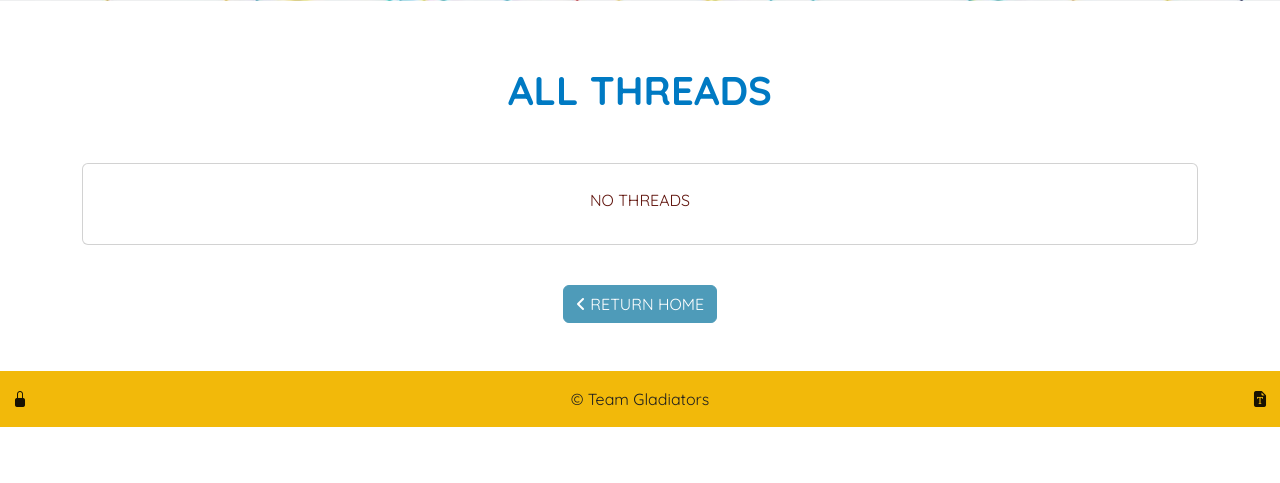
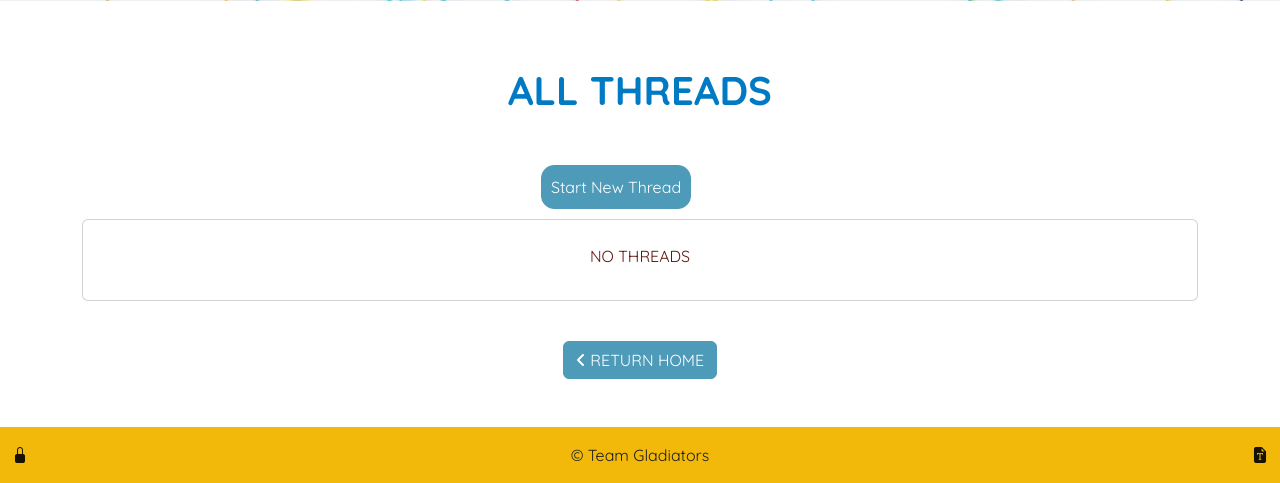
Before and after one commit to andrewdempsey2018/Found-In-Translation, a Flask app: page /get_all_threads in a window 1280 px wide. Shown: the part 423-906 px from the top of the page. Before the commit the page ends 850 px from the top, so only its background shows below. Run offline with Flask 2, Linux system fonts and the light colour scheme; the visitor is signed in with stand-in values (Sample User, id 1); data that the repository does not hold is empty; some libraries are stand-ins or nearby versions.

Commit message:
Add(allthreads.html): Start new thread modal

```diff
--- a/templates/allthreads.html
+++ b/templates/allthreads.html
@@ -14,8 +14,46 @@
 
 <section>
     <h3 class="text-center header-content">ALL THREADS</h3>
+        <div class="col-sm id-thread reply-button w-100">
+            <div class="replybutton">
+                <!-- Button trigger modal -->
+                <button type="button" class="button reply" data-bs-toggle="modal" data-bs-target="#NewThreadModal">
+                    Start New Thread
+                </button>
+            </div>
+        </div>
+
+        <!-- Reply Modal Start -->
+        <div class="modal fade" id="NewThreadModal" tabindex="-1" aria-labelledby="NewThreadModalLabel" aria-hidden="true">
+            <div class="modal-dialog">
+                <div class="modal-content">
+                    <div class="modal-header">
+                        <h5 class="modal-title" id="NewThreadModalLabel">START NEW THREAD</h5>
+                        <button type="button" class="btn-close" data-bs-dismiss="modal" aria-label="Close"></button>
+                    </div>
+                    <div class="modal-body text-center">
+                        <form action="{{ url_for('add_thread_to_db') }}" method="POST">
+                            <input type="hidden" name="author" value="{{user.username}}">
+                            <label>Thread Subject</label>
+                            <input class="form-control" type="text" name="subject" placeholder="subject">
+                            <br>
+                            <label>Thread content</label>
+                            <br>
+                            <textarea name="content" cols="40" rows="10" maxlength="200" class="textarea form-control" required="" id="content"></textarea>
+                            <br>
+                            <button type="submit" class="button reply">Start discussion</button>
+                        </form>
+                    </div>
+                    <div class="modal-footer">
+                        <button type="button" class="btn btn-secondary" data-bs-dismiss="modal">Close</button>
+                    </div>
+                </div>
+            </div>
+        </div>
+        <!-- Reply Modal End -->
+    </div>
     <div class="container">
-        {% if threads|length > 0 %}
+        {% if threads %}
             <div class="allthread-box">
             {% for thread in threads %}
                 <div class="card thread-box mt-3 mb-4">
@@ -31,7 +69,7 @@
                             <div class="col-sm-6">
                                 <div class="threads">
                                     <div class="view-more-button">
-                                        <a href="{{ url_for('newpost', threadID=thread._id) }}" class="more-button button">VIEW MORE</a>
+                                        <a href="{{ url_for('thread', threadID=thread._id) }}" class="more-button button">VIEW MORE</a>
                                     </div>
                                     <div class="icons">
                                         <ul class="list-inline list-unstyled text-center text-lg-right my-0">
```
